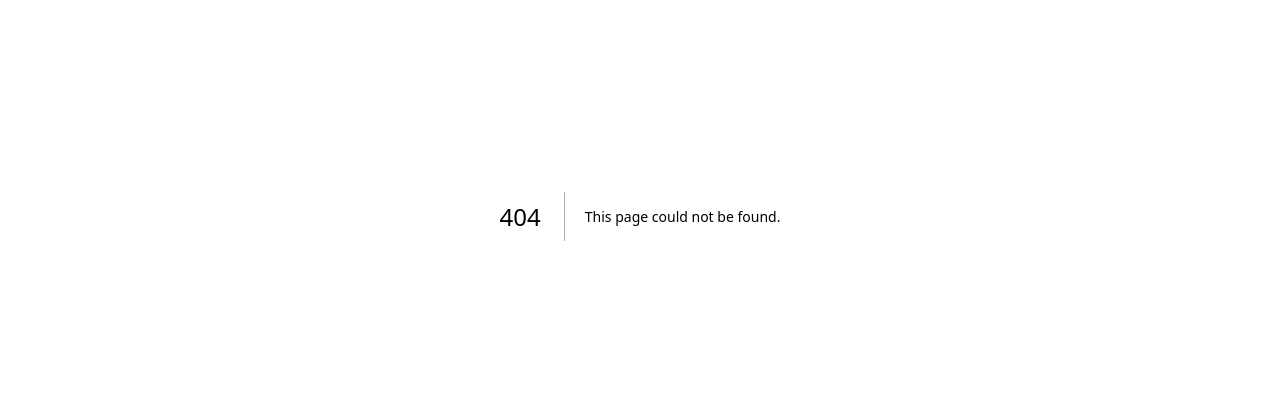
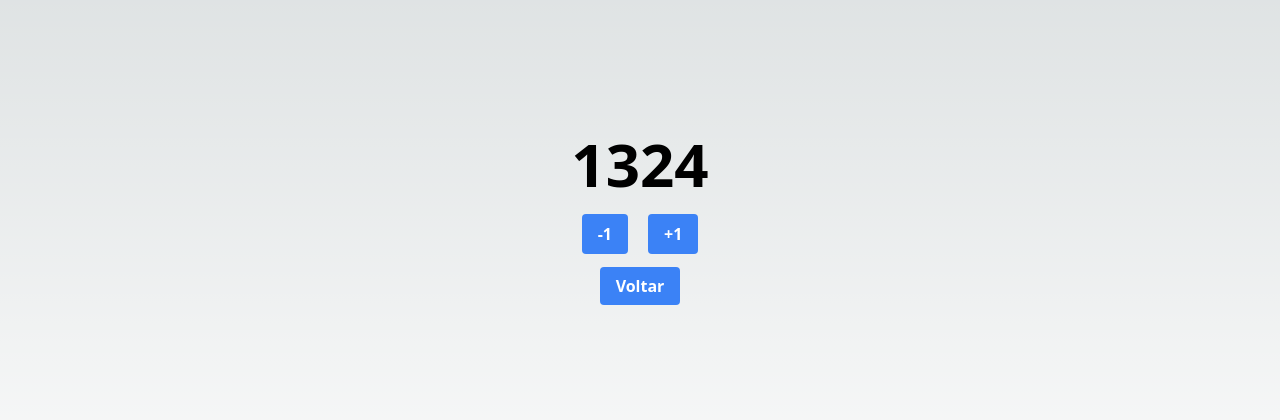
Before and after one commit to IanVictorAndrade/React-Next, a Next.js app: page /context/contador in a window 1280 px wide. Before the commit this address had no page. Shown: the part 184-604 px from the top of the page. Built offline with nearby package versions, Linux system fonts and the light colour scheme.

Commit message:
contexts

```diff
--- /dev/null
+++ b/src/components/contexto/Contador.tsx
@@ -0,0 +1,24 @@
+    import {useContext} from "react";
+    import ContadorContext from "@/data/contexts/ContadorContext";
+    import Link from "next/link";
+
+    export default function Contador() {
+        const { numero, incrementar, decrementar } = useContext(ContadorContext)
+
+        return (
+            <div className="flex flex-col items-center gap-5">
+                <span className="text-6xl font-black">{numero}</span>
+                <div className="flex gap-5">
+                    <button className="botao" onClick={decrementar}>
+                        -1
+                    </button>
+                    <button className="botao" onClick={incrementar}>
+                        +1
+                    </button>
+                </div>
+                <Link href="/">
+                    <span className="botao">Voltar</span>
+                </Link>
+            </div>
+        )
+    }
--- a/src/components/listas/ListaProdutos.tsx
+++ b/src/components/listas/ListaProdutos.tsx
@@ -9,7 +9,7 @@ interface ListaProdutosProps {
 export default function ListaProdutos (props: ListaProdutosProps) {
     const { produtos } = props
     return (
-        <div className="flex flex-wrap gap-3">
+        <div className="flex justify-center flex-wrap gap-3">
             {produtos.map(produto => {
                 return (
                     <ProdutoItems key={produto.id} produto={produto} comprar={props.comprar} />
--- /dev/null
+++ b/src/data/contexts/ContadorContext.tsx
@@ -0,0 +1,23 @@
+import {createContext, useState} from "react";
+
+const ContadorContext = createContext({} as any)
+export default ContadorContext
+export function ContadorProvider(props: any) {
+    const [numero, setNumero] = useState(1324)
+
+    function incrementar() {
+        setNumero(numero + 1)
+    }
+
+    function decrementar() {
+        setNumero(numero - 1)
+    }
+
+    return (
+        <ContadorContext.Provider value={{
+            numero, incrementar, decrementar
+        }}>
+            {props.children}
+        </ContadorContext.Provider>
+    )
+}
--- /dev/null
+++ b/src/pages/context/contador.tsx
@@ -0,0 +1,13 @@
+import Contador from "@/components/contexto/Contador";
+import { ContadorProvider } from "@/data/contexts/ContadorContext";
+import React from "react";
+
+export default function PaginaContador() {
+    return (
+        <div className="flex flex-col gap-5 justify-center items-center relative h-screen">
+            <ContadorProvider>
+                <Contador />
+            </ContadorProvider>
+        </div>
+    )
+}
--- a/src/pages/index.tsx
+++ b/src/pages/index.tsx
@@ -1,7 +1,15 @@
+import Link from "next/link";
+
 export default function Home() {
     return (
         <div>
             <h1>Hello World!</h1>
+            <Link href="/context/contador">
+                <span>Contador</span>
+            </Link>
         </div>
+
+
+
     )
 }
```
